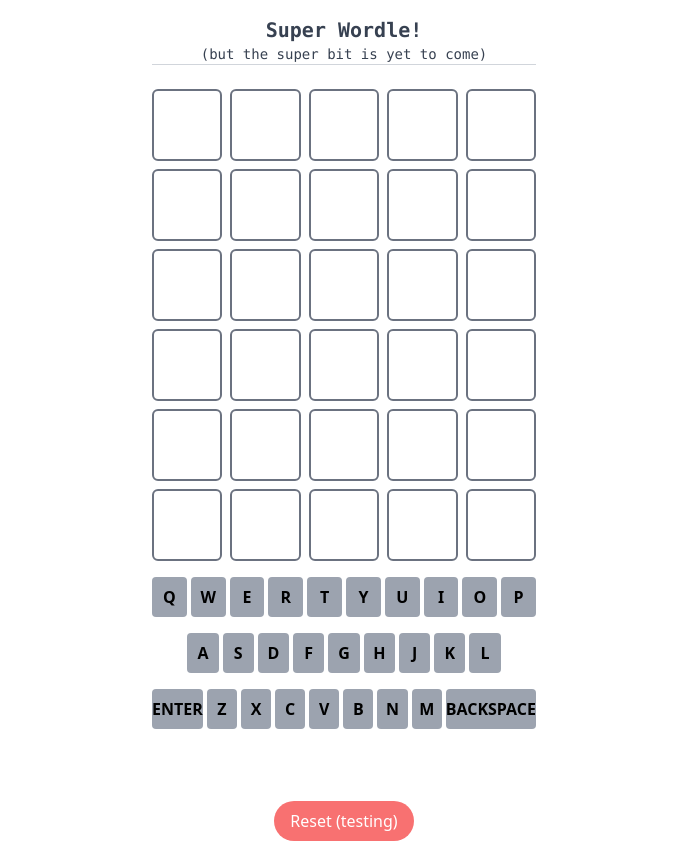
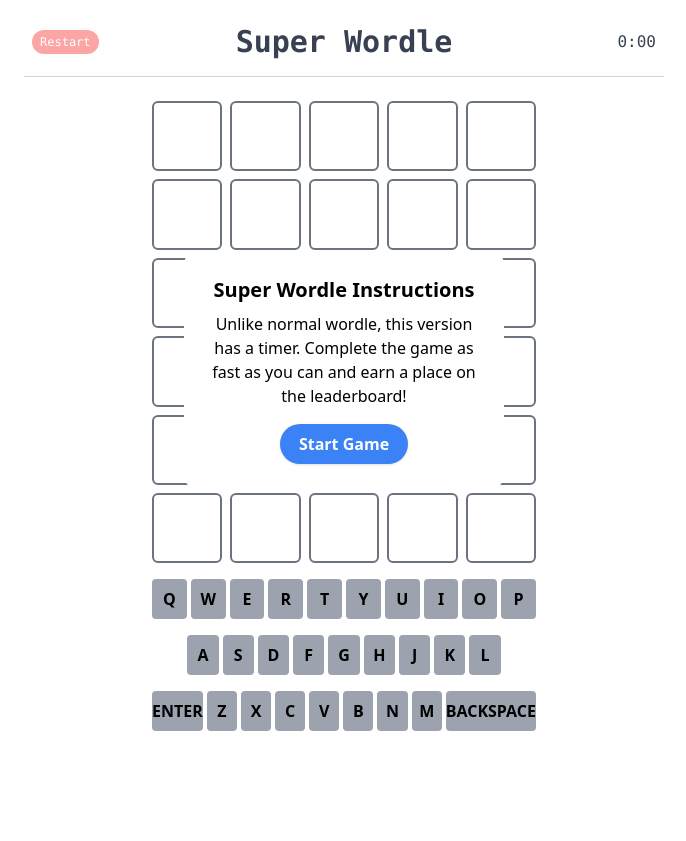
Before and after one commit to Plabrum/super_wordle, a Next.js app: page / in a window 1280 px wide. Shown: the whole page, without its empty margins (296-982 px from the left). After the commit the page ends 800 px from the top, so only its background shows below. Built offline with nearby package versions, Linux system fonts and the light colour scheme.

Commit message:
adding timing functionality, removed persist linting error

```diff
--- /dev/null
+++ b/Components/GameStart.tsx
@@ -0,0 +1,34 @@
+import React, { useEffect, useState } from "react";
+import { useStore } from "../store";
+
+type Props = {};
+
+export default function GameStart({}: Props) {
+  const beginGame = useStore((e) => e.startGame);
+  const [gameStarted, setGameStarted] = useState<null | string>(null);
+  useEffect(() => {
+    console.log("Starting game");
+    gameStarted && beginGame();
+  });
+  return (
+    // <div className="z-10 fixed top-0 left-0 right-0 h-screen w-screen backdrop-blur-sm bg-black/30">
+    <div
+      className="absolute right-0 left-0 mx-auto bg-white rounded-xl text-center
+       top-1/3 p-6 sm:w-1/4 w-3/4 flex flex-col items-center"
+    >
+      <h1 className="font-bold text-xl">Super Wordle Instructions</h1>
+      <h2 className="text-md mt-2">
+        Unlike normal wordle, this version has a timer. Complete the game as
+        fast as you can and earn a place on the leaderboard!
+      </h2>
+
+      <button
+        className="mt-4 bg-blue-500 w-32 hover:bg-blue-700 text-white font-bold py-2 px-4 rounded-full shadow"
+        onClick={() => setGameStarted("Begin")}
+      >
+        Start Game
+      </button>
+    </div>
+    // </div>
+  );
+}
--- /dev/null
+++ b/Components/Timer.tsx
@@ -0,0 +1,24 @@
+import React, { useEffect, useState } from "react";
+import { useStore } from "../store";
+import { format_time } from "../utils/time_uils";
+
+export default function Timer() {
+  const startTime = useStore((store) => store.startTime);
+  const [time, setTime] = useState("0:00");
+
+  useEffect(() => {
+    if (startTime) {
+      const interval = setInterval(getTime, 1000);
+      return () => clearInterval(interval);
+    }
+  }, [startTime]);
+
+  function getTime() {
+    if (startTime) {
+      //   console.log("time", startTime - Date.now());
+      const elapsed_miliseconds = Date.now() - startTime;
+      setTime(format_time(elapsed_miliseconds));
+    }
+  }
+  return <h2 className="text-gray-700 justify-self-end mr-2">{time}</h2>;
+}
--- a/Components/WordRow.tsx
+++ b/Components/WordRow.tsx
@@ -33,17 +33,22 @@ interface CharacterBoxProps {
   value: string;
   state?: LetterState;
 }
+
 function CharacterBox({ value, state }: CharacterBoxProps) {
   const stateStyles =
     state == null ? "border-gray-500 text-black" : characterStateStyles[state];
   return (
-    <span
-      className={`inline-block border-2 sm:py-4 py-2 uppercase font-bold text-center
-      text-3xl  ${stateStyles} before:inline-block before:content['-'] rounded-md`}
+    <div
+      className={`border-2 flex rounded-md aspect-square justify-center items-center uppercase  ${stateStyles}`}
     >
-      {/* This is causing a warning */}
-      {value}
-    </span>
+      {value ? (
+        <p className=" text-center font-bold  text-3xl">{value}</p>
+      ) : (
+        <p className=" text-transparent text-center font-bold text-3xl">
+          {"_"}
+        </p>
+      )}
+    </div>
   );
 }
 
--- a/pages/index.tsx
+++ b/pages/index.tsx
@@ -1,43 +1,50 @@
 import type { NextPage } from "next";
 import Head from "next/head";
 import React from "react";
+import GameStart from "../Components/GameStart";
 // import Keyboard from "../Components/Keyboard";
 import Modal from "../Components/Modal";
 import Wordle from "../Components/Wordle";
 import { useStore, reset_store } from "../store";
+import { useRouter } from "next/router";
+import Timer from "../Components/Timer";
 
 export const GUESS_QUANTITY = 6;
 export const WORD_LENGTH = 5;
 
 const Home: NextPage = () => {
-  // console.log("Answer", state.answer);
+  const gameState: string = useStore((store) => store.gameState);
 
+  const router = useRouter();
+  // const answer = state.answer.split("");
   return (
-    <div className="mx-auto relative">
+    <div className=" relative">
       <Head>
         <title>Super Wordle Demo</title>
         <meta name="description" content="Wordle Demo" />
       </Head>
       <div
-        className=" text-gray-700 border-b border-b-gray-300
-      mb-6  text-xl font-mono w-96 mx-auto content-center flex flex-col items-center"
+        className="lg:w-1/2 w-full mx-auto text-center border-b border-b-gray-300 py-4 mt-2
+      mb-6 font-mono content-center grid grid-cols-3 items-center justify-center"
       >
-        <h1 className="text-center mt-4 font-bold">Super Wordle!</h1>
-        <h3 className="text-center text-sm">
-          (but the super bit is yet to come)
-        </h3>
+        <button
+          className="ml-2 justify-self-start rounded-full px-2 py-1 bg-red-300 text-white text-xs hover:bg-red-600"
+          onClick={() => {
+            reset_store();
+            router.reload();
+          }}
+        >
+          Restart
+        </button>
+        <h1 className=" text-gray-700 md:text-3xl text-xl whitespace-nowrap justify-self-center font-bold">
+          Super Wordle
+        </h1>
+
+        <Timer />
       </div>
-
       <Wordle />
-      <Modal />
-      <div className="flex">
-        <button
-          className="rounded-full px-4 mx-auto mt-16 py-2 bg-red-400 text-white hover:bg-red-600"
-          onClick={reset_store}
-        >
-          Reset (testing)
-        </button>
-      </div>
+      {"won lost".includes(gameState) && <Modal />}
+      {gameState == "preGame" && <GameStart />}
     </div>
   );
 };
--- /dev/null
+++ b/pages/leaderboard.tsx
@@ -0,0 +1,9 @@
+import React from "react";
+
+type Props = {};
+
+function leaderboard({}: Props) {
+  return <div>leaderboard</div>;
+}
+
+export default leaderboard;
--- a/store.ts
+++ b/store.ts
@@ -1,5 +1,5 @@
 import { create } from "zustand";
-import { persist } from "zustand/middleware";
+import { persist, devtools } from "zustand/middleware";
 // import { GUESS_QUANTITY, WORD_LENGTH } from "./pages/index";
 import {
   computeGuess,
@@ -15,22 +15,189 @@ interface GuessRow {
   guess: string;
   gradedGuess?: LetterState[];
 }
-
+type gameStateType = "preGame" | "playing" | "won" | "lost";
 export interface StoreState {
   answer: string;
   rows: GuessRow[];
   previousGuesses: string[];
   guessCount: number;
+
   wordsRemaining: number[];
-  gameState: "playing" | "won" | "lost";
+  startTime: number | null;
+  endTime: number | null;
+  gameState: gameStateType;
   keyboardLetterState: { [letter: string]: LetterState };
+
   insertGuess: (guess: string) => void;
+  startGame: () => void;
   newGame: () => void;
 }
 
 export const useStore = create<StoreState>()(
+  devtools(
     persist(
-    (set, get) => {
+      (set, get) => ({
+        answer: rand_word(),
+        rows: new_rows(),
+        previousGuesses: [],
+        guessCount: 0,
+
+        wordsRemaining: Array(GUESS_LENGTH).fill(null),
+        gameState: "preGame",
+        keyboardLetterState: {},
+        startTime: null,
+        endTime: null,
+
+        insertGuess: (guess: string) => {
+          return set(
+            insertGuess(
+              guess,
+              get().guessCount,
+              get().rows,
+              get().previousGuesses,
+              get().answer,
+              get().keyboardLetterState,
+              get().wordsRemaining,
+              get().startTime,
+              get().endTime
+            )
+          );
+        },
+        startGame: () => set({ gameState: "playing", startTime: Date.now() }),
+        newGame: () => {
+          set({
+            answer: rand_word(),
+            rows: new_rows(),
+            previousGuesses: [],
+            startTime: null,
+            endTime: null,
+            wordsRemaining: Array(GUESS_LENGTH).fill(null),
+            gameState: "preGame",
+            keyboardLetterState: {},
+            guessCount: 0,
+          });
+        },
+      }),
+      {
+        name: "super_wordle",
+      }
+    )
+  )
+);
+
+function insertGuess(
+  guess: string,
+  guessCount: number,
+  rows: GuessRow[],
+  previousGuesses: string[],
+  answer: string,
+  keyboardLetterState: { [letter: string]: LetterState },
+  wordsRemaining: number[],
+  startTime: number | null,
+  endTime: number | null
+) {
+  // Guesses are pre-verified
+  const gradedGuess = computeGuess(guess, answer);
+  // const guessCount = get().guessCount;
+  // const rows = get().rows;
+  var newGuesses = previousGuesses;
+  newGuesses.push(guess);
+  rows[guessCount] = { guess, gradedGuess };
+
+  // Update state of game
+  var gameState: gameStateType = "playing";
+
+  // const gameState: gameStateType = gradedGuess.every(
+  //   (i) => i === LetterState.Match
+  // )
+  //   ? "won"
+  //   : guessCount === GUESS_LENGTH - 1
+  //   ? "lost"
+  //   : "playing";
+  var endGame = null;
+
+  if (gradedGuess.every((i) => i === LetterState.Match)) {
+    gameState = "won";
+    endGame = Date.now() - (startTime || 0);
+  } else if (guessCount === GUESS_LENGTH - 1) {
+    gameState = "lost";
+  }
+  // const keyboardLetterState = get().keyboardLetterState;
+  gradedGuess.forEach((r, index) => {
+    // seems like it can just be r
+    const guessedLetter = guess[index];
+    const currentLetterState = keyboardLetterState[guessedLetter];
+
+    // Make sure higher ranked letters are not replaced
+    switch (currentLetterState) {
+      case LetterState.Match:
+        break;
+      case LetterState.Present:
+        if (r === LetterState.Miss) {
+          break;
+        }
+      default:
+        keyboardLetterState[guessedLetter] = r;
+        break;
+    }
+  });
+
+  // Calculate how good a guess the word wass
+  // let wordsReamining = get().wordsRemaining;
+  wordsRemaining[guessCount] = words_left(keyboardLetterState);
+  return {
+    rows: rows,
+    previousGuesses: newGuesses,
+    keyboardLetterState,
+    guessCount: guessCount + 1,
+    wordsRemaining: wordsRemaining,
+    gameState: gameState,
+    endTime: endGame,
+  };
+}
+
+/*
+(guess) => {
+          const {
+            rows,
+            previousGuesses,
+            keyboardLetterState,
+            guessCount,
+            wordsRemaining,
+            gameState,
+          } = insertGuess(
+            guess,
+            get().guessCount,
+            get().rows,
+            get().previousGuesses,
+            get().answer,
+            get().keyboardLetterState,
+            get().wordsRemaining
+          );
+          console.log(
+            "result",
+            rows,
+            previousGuesses,
+            keyboardLetterState,
+            guessCount,
+            wordsRemaining,
+            gameState
+          );
+          set({
+            rows,
+            previousGuesses,
+            keyboardLetterState,
+            guessCount,
+            wordsRemaining,
+            gameState,
+          });
+
+
+        -------------
+
+
+
+
 function insertGuess(guess: string) {
   // Guesses are pre-verified
   const gradedGuess = computeGuess(guess, get().answer);
@@ -52,7 +219,19 @@ export const useStore = create<StoreState>()(
     // seems like it can just be r
     const guessedLetter = guess[index];
     const currentLetterState = keyboardLetterState[guessedLetter];
+
+    // Make sure higher ranked letters are not replaced
+    switch (currentLetterState) {
+      case LetterState.Match:
+        break;
+      case LetterState.Present:
+        if (r === LetterState.Miss) {
+          break;
+        }
+      default:
         keyboardLetterState[guessedLetter] = r;
+        break;
+    }
   });
 
   // Calculate how good a guess the word wass
@@ -73,29 +252,31 @@ export const useStore = create<StoreState>()(
   answer: rand_word(),
   rows: new_rows(),
   previousGuesses: [],
+  guessCount: 0,
+
   wordsRemaining: Array(GUESS_LENGTH).fill(null),
-        guessCount: 0,
+  gameState: "playing",
   keyboardLetterState: {},
-        gameState: "playing",
-        insertGuess,
+  startTime: null,
+
+  // insertGuess,
+  startGame: () => set({ gameState: "playing", startTime: 0 }),
   newGame: () => {
     set({
       answer: rand_word(),
       rows: new_rows(),
       previousGuesses: [],
+      startTime: null,
       wordsRemaining: Array(GUESS_LENGTH).fill(null),
-            gameState: "playing",
+      gameState: "preGame",
       keyboardLetterState: {},
+
       guessCount: 0,
     });
   },
 };
-    },
-    {
-      name: "super_wordle",
-    }
-  )
-);
+
+*/
 
 function new_rows(): GuessRow[] {
   const guess = "";
@@ -106,5 +287,5 @@ function new_rows(): GuessRow[] {
 
 export function reset_store(): void {
   useStore.persist.clearStorage();
-  console.log("reset the storage");
+  // console.log("reset the storage");
 }
--- /dev/null
+++ b/utils/time_uils.ts
@@ -0,0 +1,12 @@
+export function format_time(time: number | null) {
+  if (time) {
+    const elapsedDate = new Date(Date.parse("01 Jan 1970 00:00:00") + time);
+    const hours = elapsedDate.getHours().toString().padStart(2, "0");
+    const minutes = elapsedDate.getMinutes().toString().padStart(2, "0");
+    const seconds = elapsedDate.getSeconds().toString().padStart(2, "0");
+    const timeString = `${hours}:${minutes}:${seconds}`;
+    return timeString;
+  } else {
+    return "error";
+  }
+}
```
Also changed, not shown: Components/Modal.tsx (+27 -37 lines), Components/Wordle.tsx (+21 -6 lines), 1 other file (tests, documents, lock files or other folders). Lines whose indentation alone changed are shown as unchanged.
